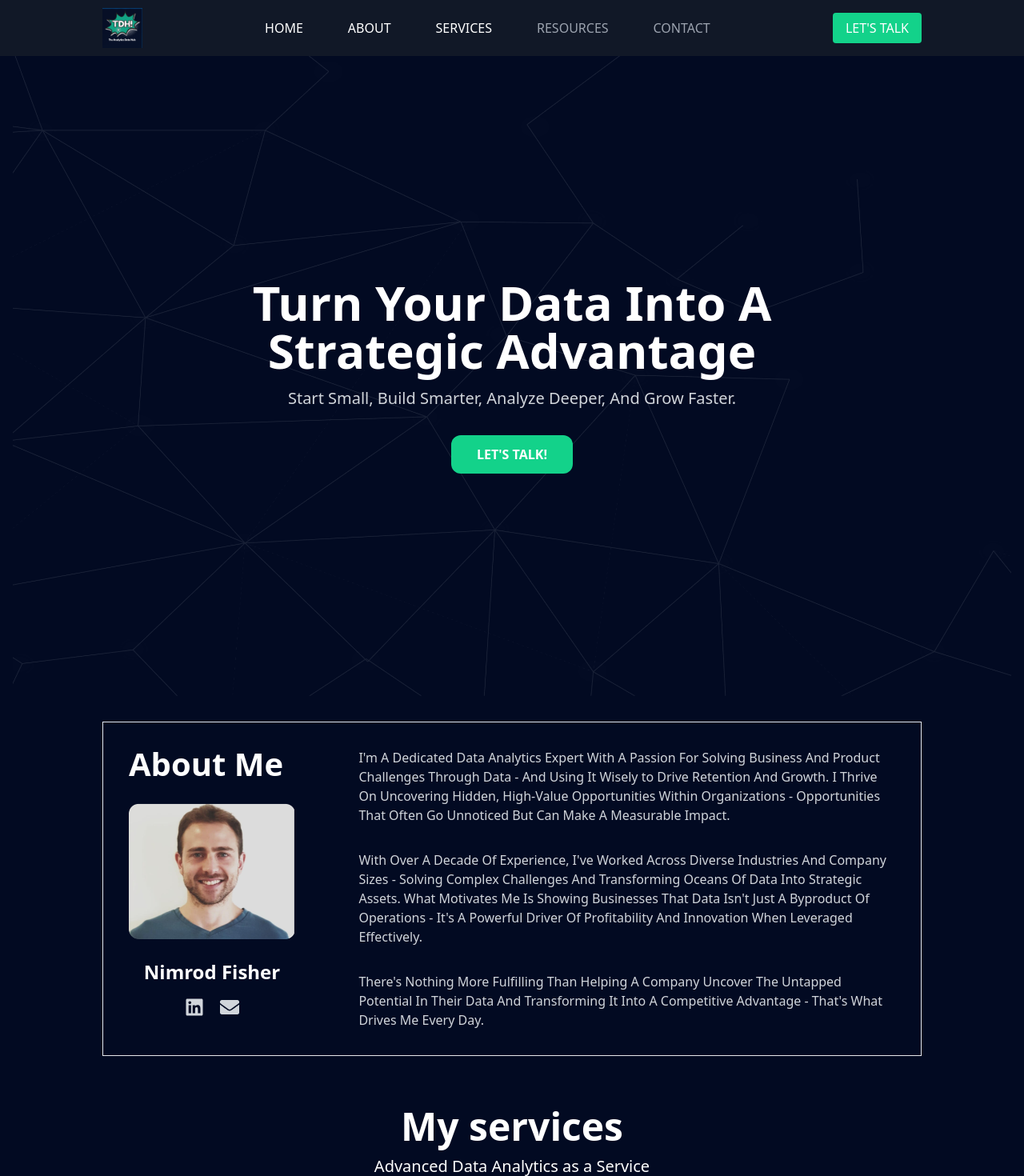
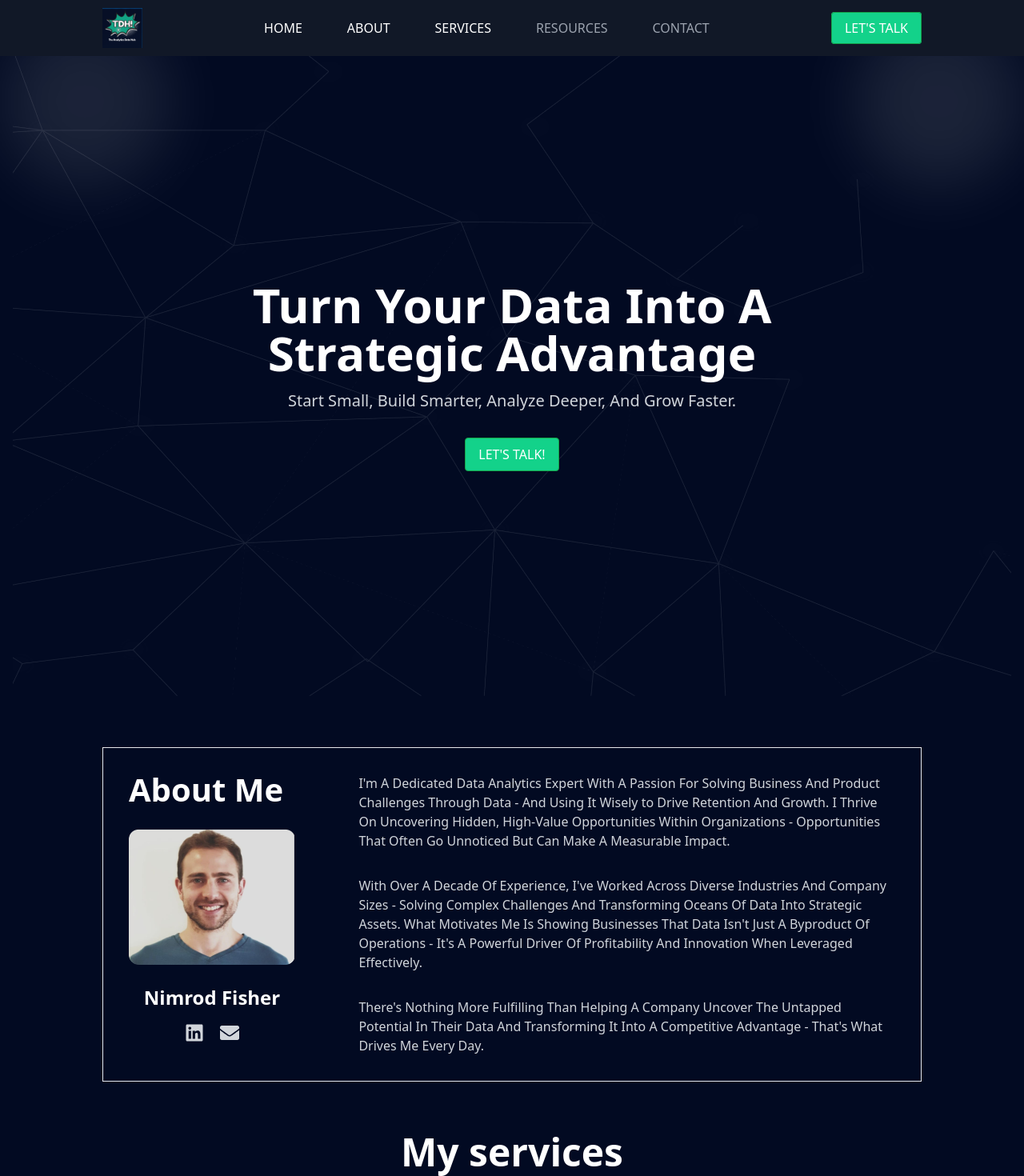
Before and after one commit to Sayadkhan/try-projects, a React (Vite) app: page / in a window 1280 px wide. Shown: the top 1470 px of the page at 80% size. Built offline with nearby package versions, Linux system fonts and the light colour scheme.

Commit message:
some issu fixed

```diff
--- a/src/App.jsx
+++ b/src/App.jsx
@@ -7,13 +7,18 @@ import Footer from "./components/Footer";
 
 const App = () => {
   return (
-    <div className="bg-[#020A22]">
+    <div className="bg-[#020A22] relative">
       <Navbar />
+
       <Routes>
         <Route path={"/"} element={<HomePage />} />
         <Route path={"/resources"} element={<Resourses />} />
         <Route path={"/contact"} element={<ContactPage />} />
       </Routes>
+
+      <div className="w-[213px] h-[213px] rounded-full bg-white/10 blur-2xl absolute top-5 left-0"></div>
+      <div className="w-[213px] h-[213px] rounded-full bg-white/10 blur-2xl absolute top-5 right-0"></div>
+
       <Footer />
     </div>
   );
--- a/src/components/AboutMe.jsx
+++ b/src/components/AboutMe.jsx
@@ -3,7 +3,7 @@ import { FaLinkedin, FaEnvelope } from "react-icons/fa";
 
 const AboutMe = () => {
   return (
-    <div className="w-full max-w-screen-lg mx-auto border-[0.7px] p-[32px] text-white">
+    <div className="w-full max-w-screen-lg mx-auto border-[0.7px] p-[32px] text-white mt-8">
       <div className="flex flex-col lg:flex-row justify-between gap-8">
         <div className="lg:w-[208px] w-full flex flex-col gap-5 justify-between mb-4">
           <h2 className="font-[700] text-[40px] leading-[40px]">About Me</h2>
--- a/src/components/HeroSection.jsx
+++ b/src/components/HeroSection.jsx
@@ -1,4 +1,5 @@
 import React from "react";
+import { Link } from "react-router-dom";
 
 const HeroSection = () => {
   return (
@@ -19,12 +20,11 @@ const HeroSection = () => {
           Start Small, Build Smarter, Analyze Deeper, And Grow Faster.
         </p>
         <div className="mt-8">
-          <button
-            className="bg-[--btn-bg] text-white font-bold py-3 px-8 rounded-xl transition-transform transform hover:scale-105 hover:bg-green-600 focus:outline-none focus:ring-4 focus:ring-green-400"
-            onClick={() => alert("Let's Talk!")}
-          >
-            LET'S TALK!
-          </button>
+          <Link to="/contact" className="">
+            <button className="hover:bg-transparent hover:text-green-600 text-white border-[0.75px] bg-[--btn-bg] border-green-600 rounded px-4 py-2 transition  duration-300">
+              LET'S TALK!
+            </button>
+          </Link>
         </div>
       </div>
     </section>
--- a/src/components/Navbar.jsx
+++ b/src/components/Navbar.jsx
@@ -1,4 +1,4 @@
-import React, { useState } from "react";
+import { useState } from "react";
 import { NavLink } from "react-router-dom";
 
 const Navbar = () => {
@@ -98,7 +98,7 @@ const Navbar = () => {
           ))}
           <NavLink
             to="contact"
-            className="bg-[--btn-bg] hover:bg-green-600 text-white py-2 rounded"
+            className="hover:bg-transparent hover:text-green-600 text-white border-[0.75px] bg-[--btn-bg] border-green-600 rounded px-4 py-2 duration-300"
             onClick={() => setIsMobileMenuOpen(false)}
           >
             LET'S TALK
@@ -109,7 +109,7 @@ const Navbar = () => {
       <div className="hidden md:block">
         <NavLink
           to="/contact"
-          className="bg-[--btn-bg] hover:bg-green-600 text-white px-4 py-2 rounded"
+          className="hover:bg-transparent hover:text-green-600 text-white border-[0.75px] bg-[--btn-bg] border-green-600 rounded px-4 py-2 duration-300"
         >
           LET'S TALK
         </NavLink>
--- a/src/pages/HomePage.jsx
+++ b/src/pages/HomePage.jsx
@@ -1,3 +1,4 @@
+import { Link } from "react-router-dom";
 import AboutMe from "../components/AboutMe";
 import ContactSection from "../components/ContactSection";
 import MyServiceSection from "../components/MyServiceSection";
@@ -10,7 +11,7 @@ const HomePage = () => {
     <div className="bg-[#020A22]">
       <div className="px-4">
         <HeroSection />
-        <div id="about" className="flex items-center justify-center py-8">
+        <div id="about" className="flex items-center justify-center py-8 ">
           <AboutMe />
         </div>
 
@@ -27,6 +28,12 @@ const HomePage = () => {
             <MyServiceSection />
             <MyServiceSection />
           </div>
+
+          <Link to="/contact" className="mt-8">
+            <button className="hover:bg-transparent hover:text-green-600 text-white border-[0.75px] bg-[--btn-bg] border-green-600 rounded px-4 py-2 transition  duration-300">
+              LET'S TALK!
+            </button>
+          </Link>
         </div>
 
         {/* SuccessStory Section */}
```
